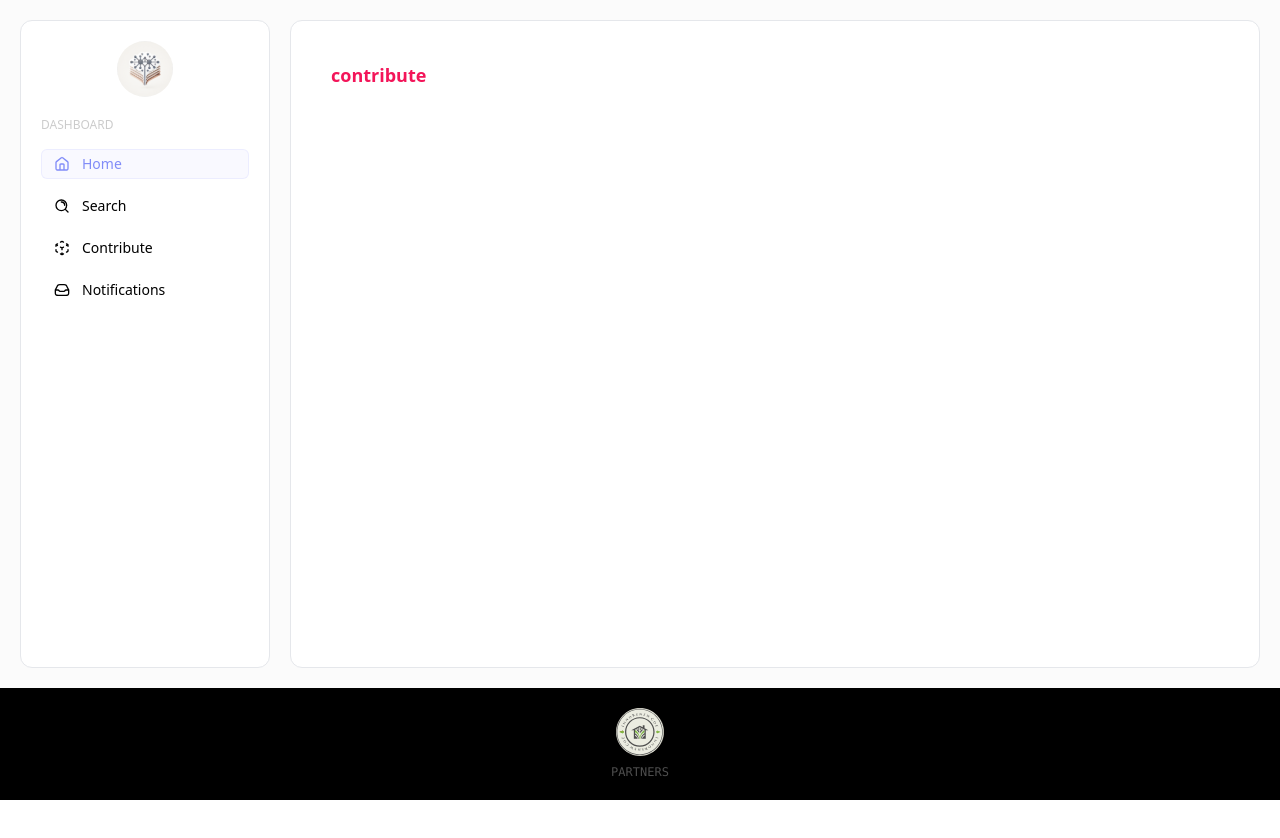
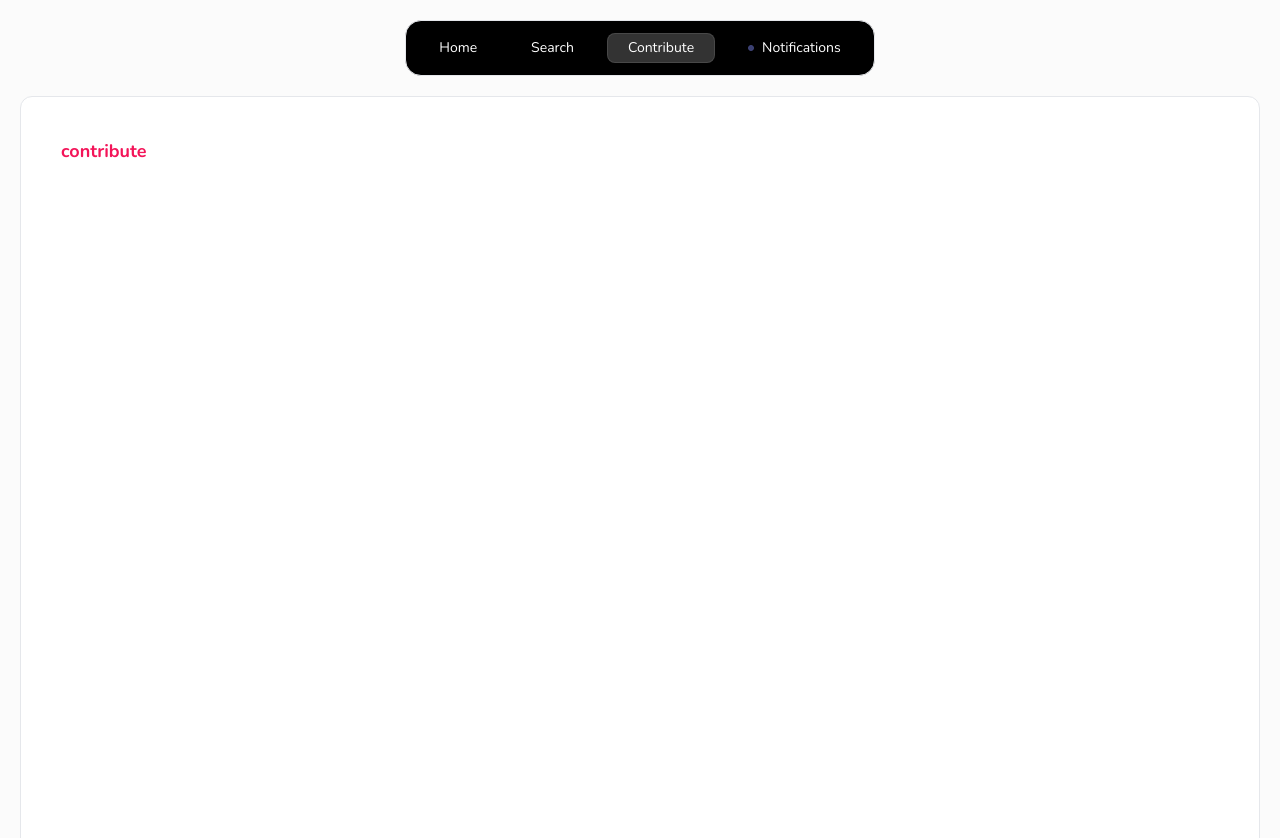
Before and after one commit to InnoRenew-CoE/woodstock, a SvelteKit app in the folder frontend/: page /app/contribute in a window 1280 px wide. Shown: the top 838 px of the page. Before the commit the page ends 800 px from the top, so only its background shows below. Built offline with nearby package versions, Linux system fonts and the light colour scheme; a web font is replaced by a local one.

Commit message:
Changed navigation design.

```diff
--- a/frontend/src/routes/app/+layout.svelte
+++ b/frontend/src/routes/app/+layout.svelte
@@ -7,56 +7,46 @@
     let width = $state(0);
     let isSmall = $derived(width < 640);
     let isVisible = $state(false);
+
+    const paths: { link: string; text: string }[] = [
+        { link: "/app", text: "Home" },
+        { link: "/app/search", text: "Search" },
+        { link: "/app/contribute", text: "Contribute" },
+        { link: "/app/notifications", text: "Notifications" },
+    ];
+    let notificationCount = $state(0);
 </script>
 
 <svelte:window bind:innerWidth={width} />
 
-<div class="p-5 h-full bg-dark-background">
-    <div class="grid {isSmall ? 'pt-16' : 'grid-cols-[minmax(250px,10%)_auto]'} h-full gap-5">
-        <div class="absolute top-0 left-0 right-0 rounded-b-xl px-5 sm:px-0 sm:relative sm:rounded-xl sm:border py-5 sm:bg-light-background">
-            <div id="logo" class="flex items-center justify-between sm:block">
-                <div class="sm:w-full items-center justify-center flex">
-                    <img src="../woodstock.svg" alt="logo" class="h-14 rounded-full" />
-                </div>
+<div class="p-2 sm:p-5 h-full bg-dark-background font-nunito">
+    <div class="flex flex-col items-end sm:items-center h-full gap-5">
+        <div class="sm:relative sm:rounded-2xl sm:border sm:bg-primary text-white sm:flex sm:p-3">
+            <div class="bg-black rounded-xl p-2 sm:bg-transparent sm:border-transparent sm:rounded-none sm:p-0 flex gap-5 items-center justify-end w-full">
                 {#if isSmall}
-                    {$page.url.pathname}
                     <button on:click={() => (isVisible = !isVisible)}>
-                        <img src="../menu.svg" alt="menu" class="w-5" />
+                        <MaskedIcon src="../menu.svg" class="w-10 p-3 bg-white" />
                     </button>
                 {/if}
                 {#if isVisible || !isSmall}
-                    <div in:slide out:slide={{ duration: 100 }} class="absolute bottom-0 translate-y-full bg-secondary text-white right-0 left-0 p-3 sm:relative sm:translate-y-0 sm:bg-transparent sm:text-primary sm:p-5">
-                        <p class="font-sans uppercase text-xs opacity-20">Dashboard</p>
-                        <ul class="py-4 grid gap-3 sm:gap-3" on:click={() => (isVisible = false)}>
-                            <li>
-                                <a class="border px-3 py-1 rounded-md bg-secondary/5 border-secondary/10 sm:text-secondary flex items-center gap-3 sm:hover:text-secondary" href="/app/home">
-                                    <MaskedIcon src="../home.svg" class={isSmall ? "bg-white" : "bg-secondary"} />
-                                    Home
-                                </a>
-                            </li>
-                            <li>
-                                <a class="border border-transparent px-3 py-1 rounded-md group sm:hover:pl-5 transition-all ease-in-out flex items-center gap-3 sm:hover:text-secondary" href="/app/search">
-                                    <MaskedIcon src="../search.svg" class={isSmall ? "bg-white" : "sm:group-hover:bg-secondary"} />
-                                    Search
-                                </a>
-                            </li>
-                            <li>
-                                <a class="border border-transparent px-3 py-1 rounded-md group sm:hover:pl-5 transition-all ease-in-out flex items-center gap-3 sm:hover:text-secondary" href="/app/contribute">
-                                    <MaskedIcon src="../box.svg" class={isSmall ? "bg-white" : "sm:group-hover:bg-secondary"} />
-                                    Contribute
-                                </a>
-                            </li>
-                            <li>
-                                <a class="border border-transparent px-3 py-1 rounded-md group sm:hover:pl-5 transition-all ease-in-out flex items-center gap-3 sm:hover:text-secondary" href="/app/notifications">
-                                    <MaskedIcon src="../inbox.svg" class={isSmall ? "bg-white" : "sm:group-hover:bg-secondary"} />
-                                    Notifications
-                                </a>
-                            </li>
+                    <div in:slide out:slide={{ duration: 100 }} class="top-20 left-0 right-0 bg-black absolute text-white p-5 sm:relative sm:top-0 sm:translate-y-0 sm:p-0">
+                        <ul class="grid sm:flex gap-3 sm:gap-3" on:click={() => (isVisible = false)}>
+                            {#each paths as { link, text }}
+                                {@const isSelected = link == $page.url.pathname}
+                                <li>
+                                    <a class="flex items-center gap-2 border border-transparent px-5 py-1 rounded-lg transition-all sm:hover:bg-light-background/30 sm:hover:border-white/10 {isSelected ? 'bg-light-background/20 border border-white/10' : ''}" href={link}>
+                                        {#if text === "Notifications"}
+                                            <div class="inline-block rounded-full text-xs bg-secondary/90 border-secondary border p-0.5 animate-pulse"></div>
+                                        {/if}
+                                        {text}
+                                    </a>
+                                </li>
+                            {/each}
                         </ul>
                     </div>
                 {/if}
             </div>
         </div>
-        <div class="rounded-xl p-10 border bg-light-background">{@render children()}</div>
+        <div class="rounded-xl p-10 border bg-light-background w-full flex-1">{@render children()}</div>
     </div>
 </div>
--- a/frontend/src/routes/app/[id]/+page.svelte
+++ b/frontend/src/routes/app/[id]/+page.svelte
@@ -2,4 +2,4 @@
     import { page } from "$app/stores";
 </script>
 
-<div class="text-lg font-bold text-accent">{$page.params.id}</div>
+<div class="text-lg font-bold text-accent h-[2000px]">{$page.params.id}</div>
```
